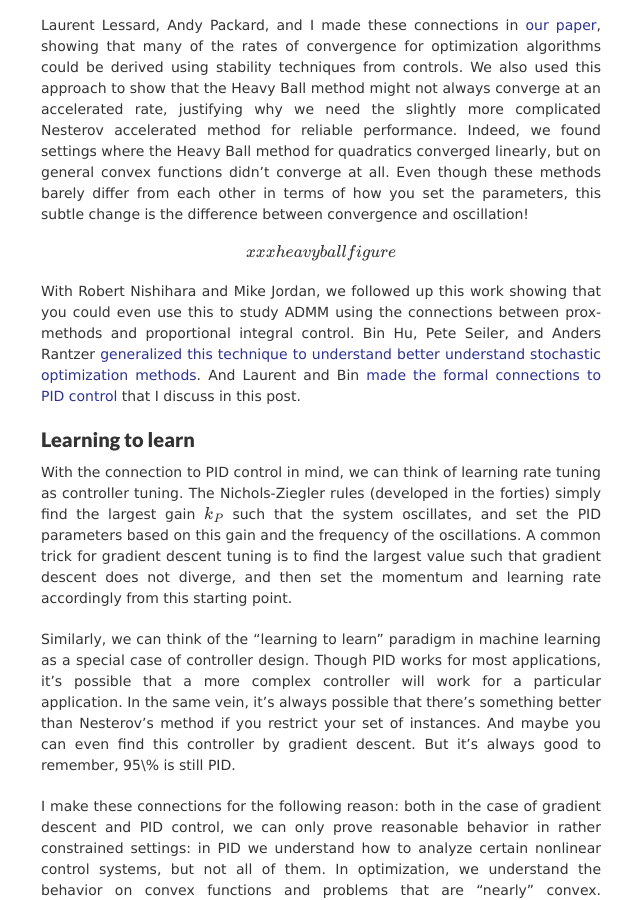
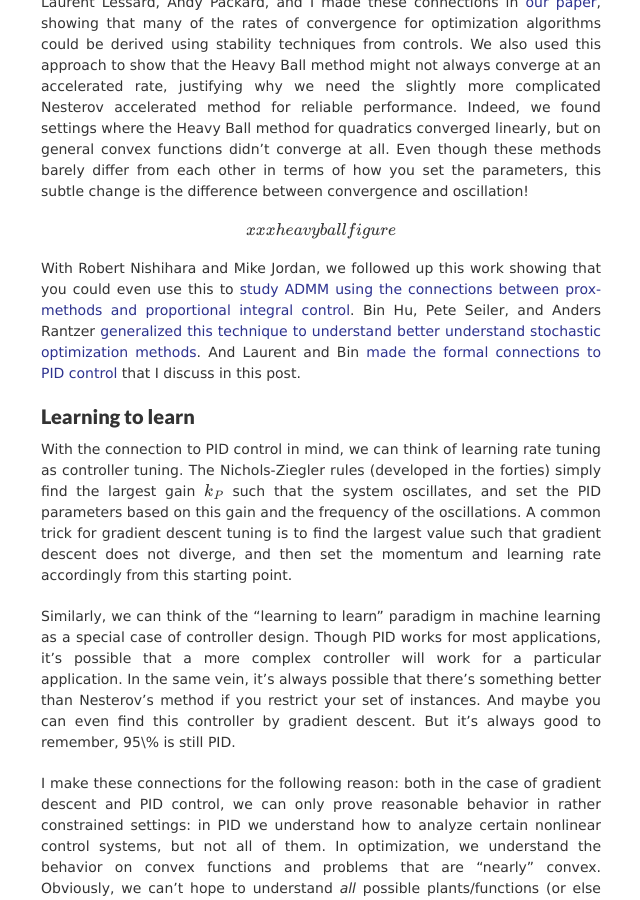
Before and after one commit to benjamin-recht/benjamin-recht.github.io, a Jekyll site: the page built from _posts/2018-04-14-pid.md, in a window 1280 px wide and 900 px high, scrolled down 3802 px. Shown: the whole window, without its empty margins (319-959 px from the left). Built offline with Jekyll 4.4.1, drawn with Linux system fonts in a browser that asks for light colours; nearby versions of some CDN libraries; formulas are drawn with MathJax 3; comment, search, counter and statistics services are not loaded; some of the changed lines change nothing that is shown.

Commit message:
major text edit

```diff
--- a/_posts/2018-04-14-pid.md
+++ b/_posts/2018-04-14-pid.md
@@ -46,7 +46,7 @@
 	u_t = k_P e_t + k_I w_t + k_D v_t
 $$
 
-# Integral Control
+## Integral Control
 
 Let's now look at pure integral control. We can simplify the controller in this case to one simple update formula:
 
@@ -82,7 +82,7 @@
 
 ## Proportional Integral Derivative Control
 
-The master algorithm is PID. What happens here? Allow me to do a clever change of variables that [Laurent Lessard](xxx) showed to me.  Define the auxiliary variable
+The master algorithm is PID. What happens here? Allow me to do a clever change of variables that [Laurent Lessard](http://www.laurentlessard.com/) showed to me.  Define the auxiliary variable
 
 $$
 	x_t = \frac{1}{1-\beta}w_t+\frac{\beta}{(1-\beta)^3}v_t-\frac{\beta}{(1-\beta)^2}e_t\,.
@@ -127,15 +127,15 @@
 
 Laurent blew my mind when he showed me the connection between PID control and optimization algorithms. How crazy is it that most of the popular algorithms in ML end up being special cases of PID control?
 
-It turns out that the problem of feedback with a static, nonlinear map has a long history in controls, and this problem even has a special name: [the Lur'e problem](xxx). Finding a controller to push a static nonlinear system to a fixed point turns out to be identical to designing an optimization algorithm to set a gradient to zero.
+It turns out that the problem of feedback with a static, nonlinear map has a long history in controls, and this problem even has a special name: [the Lur'e problem](https://en.wikipedia.org/wiki/Nonlinear_control#Nonlinear_feedback_analysis_-_The_Lur'e_problem). Finding a controller to push a static nonlinear system to a fixed point turns out to be identical to designing an optimization algorithm to set a gradient to zero.
 
 [xxx Lure figure]
 
-Laurent Lessard,  Andy Packard, and I made these connections in [our paper](xxx), showing that many of the rates of convergence for optimization algorithms could be derived using stability techniques from controls. We also used this approach to show that the Heavy Ball method might not always converge at an accelerated rate, justifying why we need the slightly more complicated Nesterov accelerated method for reliable performance. Indeed, we found settings where the Heavy Ball method for quadratics converged linearly, but on general convex functions didn't converge at all. Even though these methods barely differ from each other in terms of how you set the parameters, this subtle change is the difference between convergence and oscillation!
+Laurent Lessard,  Andy Packard, and I made these connections in [our paper](https://arxiv.org/abs/1408.3595), showing that many of the rates of convergence for optimization algorithms could be derived using stability techniques from controls. We also used this approach to show that the Heavy Ball method might not always converge at an accelerated rate, justifying why we need the slightly more complicated Nesterov accelerated method for reliable performance. Indeed, we found settings where the Heavy Ball method for quadratics converged linearly, but on general convex functions didn't converge at all. Even though these methods barely differ from each other in terms of how you set the parameters, this subtle change is the difference between convergence and oscillation!
 
 [xxx heavy ball figure]
 
-With Robert Nishihara and Mike Jordan, we followed up this work showing that you could even use this to study ADMM using the connections between prox-methods and proportional integral control. Bin Hu, Pete Seiler, and Anders Rantzer [generalized this technique to understand better understand stochastic optimization methods](xxx). And Laurent and Bin [made the formal connections to PID control](xxx) that I discuss in this post.
+With Robert Nishihara and Mike Jordan, we followed up this work showing that you could even use this to [study ADMM using the connections between prox-methods and proportional integral control](https://arxiv.org/abs/1502.02009). Bin Hu, Pete Seiler, and Anders Rantzer [generalized this technique to understand better understand stochastic optimization methods](https://arxiv.org/abs/1706.08141). And Laurent and Bin [made the formal connections to PID control](https://arxiv.org/abs/1703.01670) that I discuss in this post.
 
 ## Learning to learn
 
```
